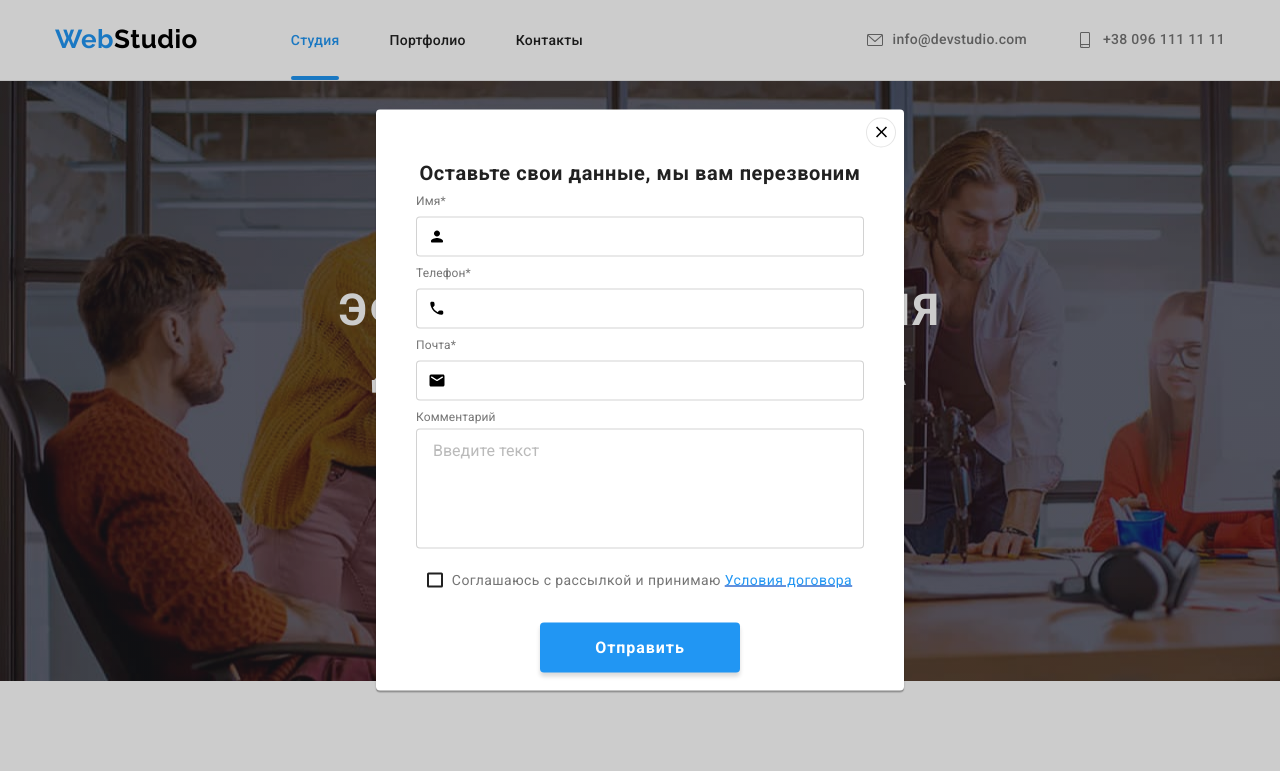
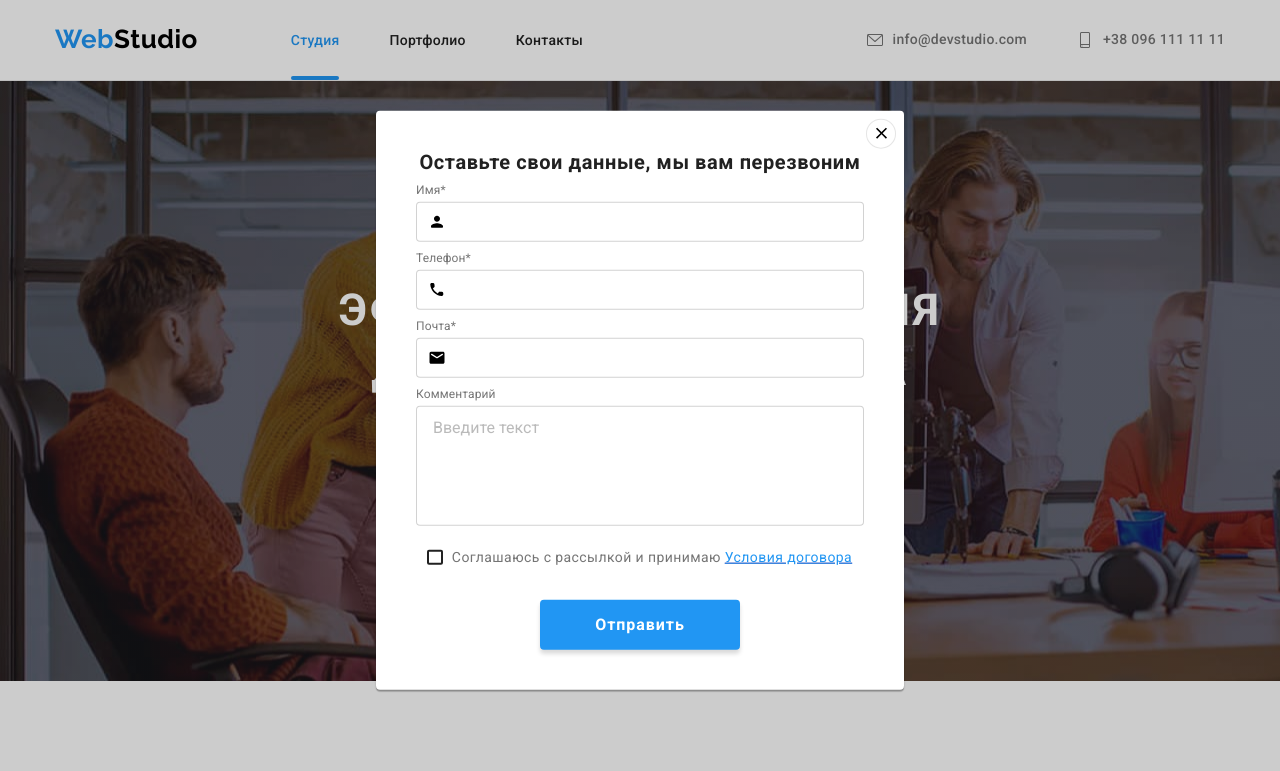
Before and after one commit to bondarchugtr/goit-markup-hw-07, a plain HTML site: page index.html in a window 1280 px wide. Both pictures are taken after a click on the button "Заказать услугу". Shown: the top 771 px of the page. Drawn offline with nearby package versions, Linux system fonts and the light colour scheme.

Commit message:
правки из дз6
правки из дз6

```diff
--- a/css/style.css
+++ b/css/style.css
@@ -730,7 +730,6 @@ margin-bottom: 50px;
 }
 
 .submit-subscribe{
-    position: relative;
     margin-left: 12px;
 
 }
@@ -909,11 +908,10 @@ margin-bottom: 50px;
 
 .modal{
     position: absolute;
-    display: block;
     width: 528px;
-    height: 581px;
     top: 50%;
     left: 50%;
+    padding: 40px;
     transform: translate(-50%, -50%);
     background: var(--primary-white-color);
     box-shadow: 0px 1px 3px rgba(0, 0, 0, 0.12), 0px 1px 1px rgba(0, 0, 0, 0.14), 0px 2px 1px rgba(0, 0, 0, 0.2);
@@ -950,6 +948,8 @@ margin-bottom: 50px;
 }
 
 
+
+
                     /*====== MODAL BACKDROP ======*/
 
                     /*====== SIGNUP FORM ======*/
@@ -962,34 +962,26 @@ margin-bottom: 50px;
     line-height: 1.15;
     text-align: center;
     letter-spacing: 0.03em;
-    padding-top: 40px;
     margin-bottom: 10px;
     color: #212121;
 }
 
 .forma{
-
-    display: flex;
     flex-direction: column;
-    justify-content: center;
-    margin-top: 12px;
-    margin-left: 40px;
-    margin-right: 40px;
-
 }
 
-.user-form{
+.user-form,
+.form-description{
+    display: block;
     margin-bottom: 4px;
 }
 
 .form-description{
-
-    display: flex;
     font-size: 12px;
     line-height: 1.16;
     letter-spacing: 0.01em;
     color: var(--main-text-color);
-    margin-bottom: 4px;
+
 
 }
 
@@ -1006,7 +998,7 @@ margin-bottom: 50px;
     display: flex;
     width: 100%;
     height: 40px;
-    padding-left: 30px;
+    padding-left: 35px;
     border: 1px solid rgba(33, 33, 33, 0.2);
     box-sizing: border-box;
     border-radius: 4px;
@@ -1110,7 +1102,7 @@ margin-bottom: 50px;
     height: 15px;
     margin-right: 9px;
     border: 2px solid var(--title-black-color);
-    border-radius: 10%;
+    border-radius: 2px;
     transition:
     background-color var(--time-function) var(--cubic-bezier),
     border-color var(--time-function) var(--cubic-bezier),
```
Also changed, not shown: css/main.css (added), dist/css/main.min.css (added), sass/main.scss (added), sass/utils/variables.scss (deleted), 2 other files.
